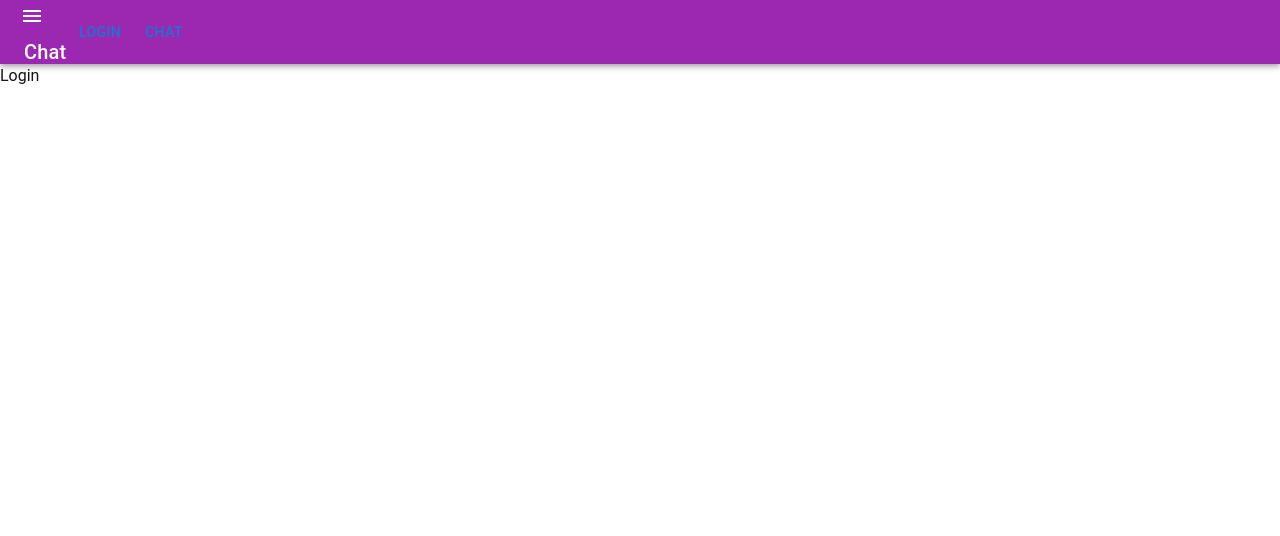
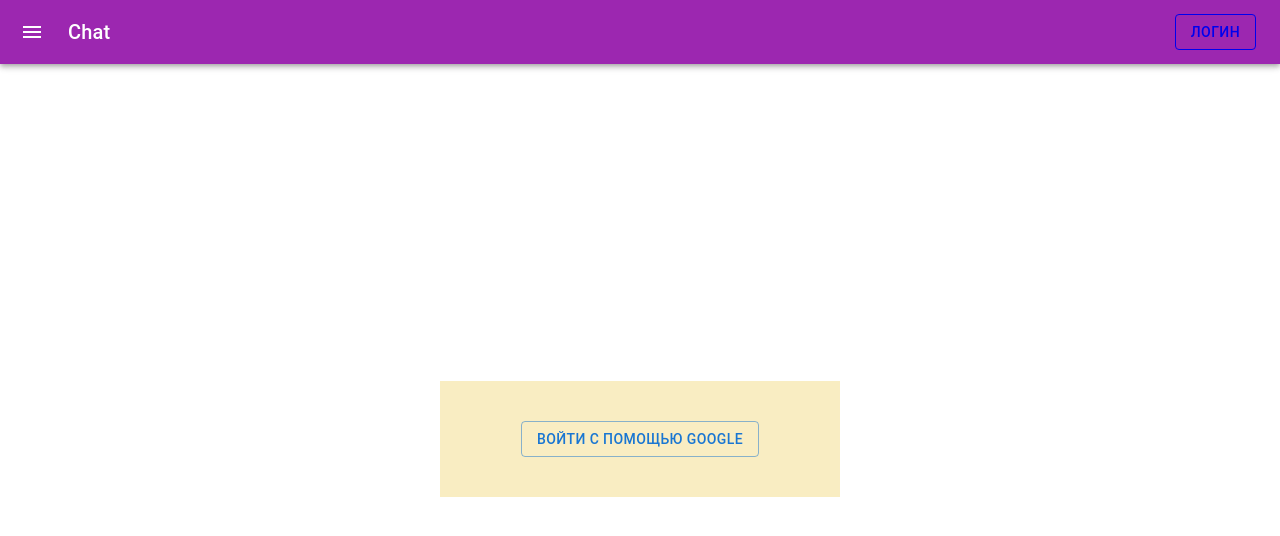
Before and after one commit to bahentos/react-firebase-chat, a React (Create React App) app: page / in a window 1280 px wide. Shown: the top 536 px of the page. Built offline with nearby package versions, Linux system fonts and the light colour scheme.

Commit message:
add firebase start

```diff
--- a/src/components/Login/Login.jsx
+++ b/src/components/Login/Login.jsx
@@ -1,7 +1,32 @@
+import { Button, Grid, TextField } from "@mui/material";
+import { Box, Container } from "@mui/system";
+import { useContext } from "react";
+import { Context } from "../..";
 import s from "./Login.module.scss";
 
 const Login = () => {
-  return <div>Login</div>;
+  const { auth } = useContext(Context);
+  return (
+    <Container>
+      <Grid
+        container
+        justifyContent={"center"}
+        alignItems={"center"}
+        style={{ height: window.innerHeight - 50 }}
+      >
+        <Grid
+          container
+          alignItems={"center"}
+          direction={"column"}
+          style={{ width: 400, background: "#f9edc2" }}
+        >
+          <Box p={5}>
+            <Button variant="outlined">Войти с помощью Google</Button>
+          </Box>
+        </Grid>
+      </Grid>
+    </Container>
+  );
 };
 
 export default Login;
--- a/src/components/Navbar/Navbar.jsx
+++ b/src/components/Navbar/Navbar.jsx
@@ -8,13 +8,14 @@ import {
 } from "@mui/material";
 import MenuIcon from "@mui/icons-material/Menu";
 import s from "./Navbar.module.scss";
+import { NavLink } from "react-router-dom";
+import { LOGIN_ROUTE } from "../../utils/consts";
 
 const Navbar = () => {
+  const user = false;
   return (
     <AppBar color="secondary" position="static">
       <Toolbar>
-        <Grid>
-          {" "}
         <IconButton
           edge="start"
           color="inherit"
@@ -26,11 +27,19 @@ const Navbar = () => {
         <Typography variant="h6" color="inherit" component="div">
           Chat
         </Typography>
+        <Grid style={{ gap: "1rem" }} container xs={12} justifyContent="end">
+          {user ? (
+            <Button variant={"outlined"} color="inherit">
+              Выйти
+            </Button>
+          ) : (
+            <NavLink to={LOGIN_ROUTE}>
+              <Button variant={"outlined"} color="inherit">
+                Логин
+              </Button>
+            </NavLink>
+          )}
         </Grid>
-        <Grid justifyContent="end">
-          <Button>Login</Button>
-        </Grid>
-        <Button>Chat</Button>
       </Toolbar>
     </AppBar>
   );
--- a/src/index.js
+++ b/src/index.js
@@ -1,14 +1,40 @@
-import React from "react";
+import React, { createContext } from "react";
 import ReactDOM from "react-dom/client";
 import "./index.scss";
 import App from "./App";
-import { BrowserRouter, RouterProvider } from "react-router-dom";
-import { router } from "./utils/router";
+import { BrowserRouter } from "react-router-dom";
+import firebase from "firebase";
+import "firebase/firestore";
+import "firebase/auth";
+
+// Initialize Firebase
+firebase.initializeApp({
+  apiKey: "AIzaSyB88dzwW2iPQZHCyw0gydot3tfiP7fyY3M",
+  authDomain: "chat-react-aa95c.firebaseapp.com",
+  projectId: "chat-react-aa95c",
+  storageBucket: "chat-react-aa95c.appspot.com",
+  messagingSenderId: "643932248133",
+  appId: "1:643932248133:web:2000204c118801f68bab2c",
+  measurementId: "G-34KJTHW15G",
+});
+
+export const Context = createContext(null);
+
+const auth = firebase.auth();
+const firestore = firebase.firestore();
 
 const root = ReactDOM.createRoot(document.getElementById("root"));
 // root.render(<RouterProvider router={router} />);
 root.render(
   <BrowserRouter>
-    <App />
+    <Context.Provider
+      value={{
+        firebase,
+        auth,
+        firestore,
+      }}
+    >
+      <App />
+    </Context.Provider>
   </BrowserRouter>
 );
```
Lines whose indentation alone changed are shown as unchanged.
